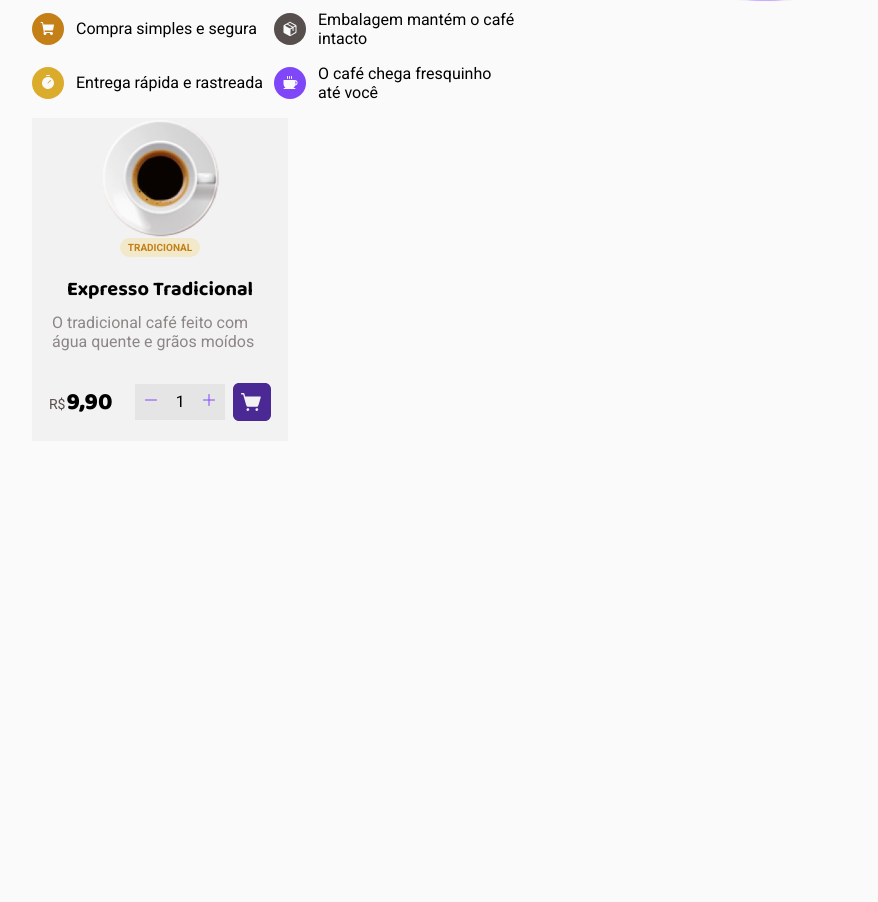
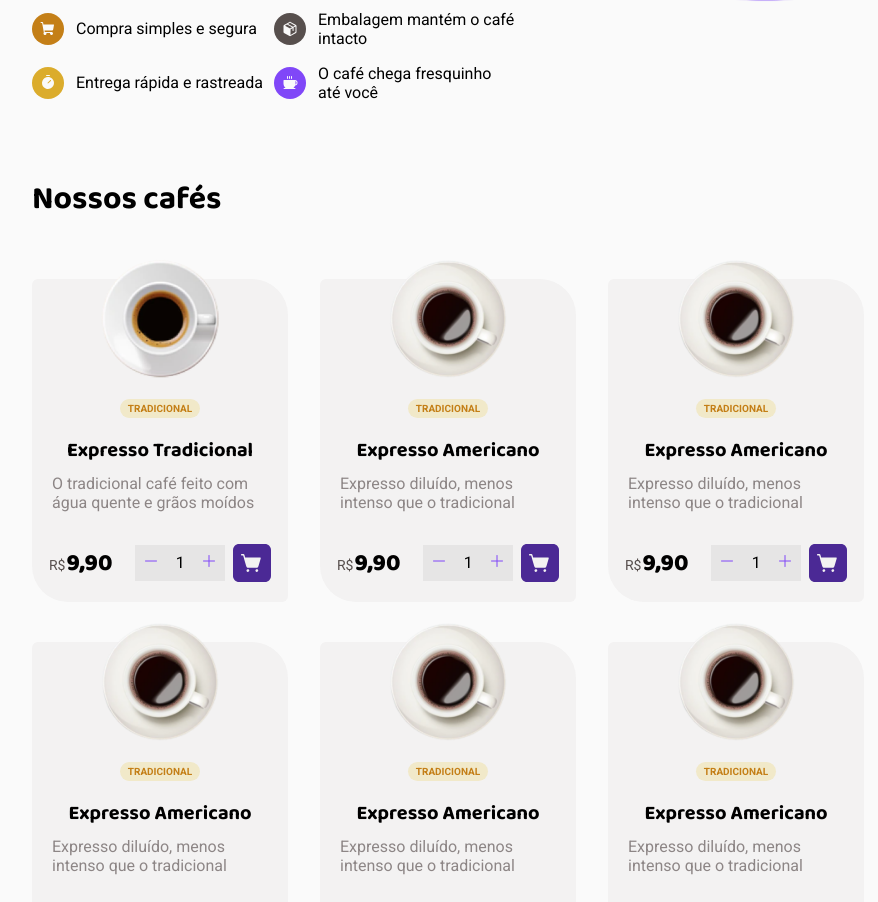
Before and after one commit to lucasveigaa/coffe-delivery, a React (Vite) app: page / in a window 1280 px wide. Shown: the part 548-1450 px from the top of the page, without its empty margins (128-1006 px from the left). Before the commit the page ends 989 px from the top, so only its background shows below. Built offline with nearby package versions, Linux system fonts and the light colour scheme.

Commit message:
Finishing pag home and adding props to component ItemCart

```diff
--- a/src/App.tsx
+++ b/src/App.tsx
@@ -1,7 +1,6 @@
 import { ThemeProvider } from "styled-components";
-import { BannerHome } from "./components/BannerHome";
 import { Header } from "./components/Header";
-import { ItemCart } from "./components/ItemCart";
+import { Home } from "./pages/Home";
 import { GlobalStyle } from "./styles/global";
 import { defaultTheme } from "./styles/themes/default";
 
@@ -10,8 +9,7 @@ function App() {
     <div>
       <ThemeProvider theme={defaultTheme}>
         <Header />
-        <BannerHome />
-        <ItemCart />
+        <Home />
         <GlobalStyle />
       </ThemeProvider>
     </div>
--- a/src/components/BannerHome/styles.ts
+++ b/src/components/BannerHome/styles.ts
@@ -3,6 +3,7 @@ import styled from "styled-components";
 export const DivContainer = styled.div`
   display: flex;
   margin-top: 5.8rem;
+  margin-bottom: 3.5rem;
 `;
 
 export const Title = styled.h1`
--- a/src/components/ItemCart/index.tsx
+++ b/src/components/ItemCart/index.tsx
@@ -1,9 +1,10 @@
-import traditionalCoffe from "../../assets/traditional-coffe.svg";
 import cartWhiteBackPurpleDark from "../../assets/cart-white-back-purple-dark.svg";
 import {
   DescriptionItem,
   DivAddToCart,
   DivItem,
+  DivTypeItem,
+  ImgCoffe,
   ItemInfos,
   TitleItem,
   TypeItem,
@@ -11,15 +12,30 @@ import {
 } from "./styles";
 import { Minus, Plus } from "phosphor-react";
 
-export function ItemCart() {
+interface ItemCartProps {
+  imgItem: string;
+  titleItem: string;
+  typeItem: string;
+  descriptionItem: string;
+}
+
+export function ItemCart({
+  imgItem,
+  titleItem,
+  typeItem,
+  descriptionItem,
+}: ItemCartProps) {
+  const arrTypeItem = typeItem?.split(",");
   return (
     <DivItem>
-      <img src={traditionalCoffe} />
-      <TypeItem>TRADICIONAL</TypeItem>
-      <TitleItem>Expresso Tradicional</TitleItem>
-      <DescriptionItem>
-        O tradicional café feito com água quente e grãos moídos
-      </DescriptionItem>
+      <ImgCoffe src={imgItem} />
+      <DivTypeItem>
+        {arrTypeItem?.map((item) => {
+          return <TypeItem>{item}</TypeItem>;
+        })}
+      </DivTypeItem>
+      <TitleItem>{titleItem}</TitleItem>
+      <DescriptionItem>{descriptionItem}</DescriptionItem>
       <ItemInfos>
         <ValueDiv>
           <span>R$</span>
--- a/src/components/ItemCart/styles.ts
+++ b/src/components/ItemCart/styles.ts
@@ -7,7 +7,21 @@ export const DivItem = styled.div`
   justify-content: center;
   align-items: center;
   width: 16rem;
+  border-radius: 6px 36px;
+
+  margin-right: 2rem;
+  margin-bottom: 2.5rem;
 `;
+
+export const ImgCoffe = styled.img`
+  position: relative;
+  top: -1.25rem;
+`;
+
+export const DivTypeItem = styled.div`
+  display: flex;
+  gap: 0.25rem;
+`
 
 export const TypeItem = styled.span`
   background: ${(props) => props.theme["yellow-light"]};
--- /dev/null
+++ b/src/pages/Home/index.tsx
@@ -0,0 +1,115 @@
+import { BannerHome } from "../../components/BannerHome";
+import { ItemCart } from "../../components/ItemCart";
+import { MainItens, TitleMain } from "./styled";
+
+import ImgExpressoTradicional from "../../assets/expresso-tradicional.svg";
+import ImgExpressoAmericano from "../../assets/expresso-americano.svg";
+
+export function Home() {
+  return (
+    <>
+      <BannerHome />
+      <TitleMain>Nossos cafés</TitleMain>
+      <MainItens>
+        <ItemCart
+          imgItem={ImgExpressoTradicional}
+          typeItem="TRADICIONAL"
+          titleItem="Expresso Tradicional"
+          descriptionItem="O tradicional café feito com água quente e grãos moídos
+"
+        />
+        <ItemCart
+          imgItem={ImgExpressoAmericano}
+          typeItem="TRADICIONAL"
+          titleItem="Expresso Americano"
+          descriptionItem="Expresso diluído, menos intenso que o tradicional
+"
+        />
+        <ItemCart
+          imgItem={ImgExpressoAmericano}
+          typeItem="TRADICIONAL"
+          titleItem="Expresso Americano"
+          descriptionItem="Expresso diluído, menos intenso que o tradicional
+"
+        />
+        <ItemCart
+          imgItem={ImgExpressoAmericano}
+          typeItem="TRADICIONAL"
+          titleItem="Expresso Americano"
+          descriptionItem="Expresso diluído, menos intenso que o tradicional
+"
+        />
+        <ItemCart
+          imgItem={ImgExpressoAmericano}
+          typeItem="TRADICIONAL"
+          titleItem="Expresso Americano"
+          descriptionItem="Expresso diluído, menos intenso que o tradicional
+"
+        />
+        <ItemCart
+          imgItem={ImgExpressoAmericano}
+          typeItem="TRADICIONAL"
+          titleItem="Expresso Americano"
+          descriptionItem="Expresso diluído, menos intenso que o tradicional
+"
+        />
+        <ItemCart
+          imgItem={ImgExpressoAmericano}
+          typeItem="TRADICIONAL"
+          titleItem="Expresso Americano"
+          descriptionItem="Expresso diluído, menos intenso que o tradicional
+"
+        />
+        <ItemCart
+          imgItem={ImgExpressoAmericano}
+          typeItem="TRADICIONAL"
+          titleItem="Expresso Americano"
+          descriptionItem="Expresso diluído, menos intenso que o tradicional
+"
+        />
+        <ItemCart
+          imgItem={ImgExpressoAmericano}
+          typeItem="TRADICIONAL"
+          titleItem="Expresso Americano"
+          descriptionItem="Expresso diluído, menos intenso que o tradicional
+"
+        />
+        <ItemCart
+          imgItem={ImgExpressoAmericano}
+          typeItem="TRADICIONAL"
+          titleItem="Expresso Americano"
+          descriptionItem="Expresso diluído, menos intenso que o tradicional
+"
+        />
+        <ItemCart
+          imgItem={ImgExpressoAmericano}
+          typeItem="TRADICIONAL"
+          titleItem="Expresso Americano"
+          descriptionItem="Expresso diluído, menos intenso que o tradicional
+"
+        />
+        <ItemCart
+          imgItem={ImgExpressoAmericano}
+          typeItem="TRADICIONAL"
+          titleItem="Expresso Americano"
+          descriptionItem="Expresso diluído, menos intenso que o tradicional
+"
+        />
+        <ItemCart
+          imgItem={ImgExpressoAmericano}
+          typeItem="TRADICIONAL"
+          titleItem="Expresso Americano"
+          descriptionItem="Expresso diluído, menos intenso que o tradicional
+"
+        />
+        <ItemCart
+          imgItem={ImgExpressoAmericano}
+          typeItem="TRADICIONAL"
+          titleItem="Expresso Americano"
+          descriptionItem="Expresso diluído, menos intenso que o tradicional
+"
+        />
+      </MainItens>
+    </>
+  );
+}
--- /dev/null
+++ b/src/pages/Home/styled.ts
@@ -0,0 +1,13 @@
+import styled from "styled-components";
+
+export const MainItens = styled.main`
+  display: flex;
+  flex-wrap: wrap;
+  margin: 3.375rem 0;
+`;
+
+export const TitleMain = styled.strong`
+  font-size: 2rem;
+  font-family: "Baloo 2", cursive;
+  font-weight: 800px;
+`;
```
Also changed, not shown: src/assets/expresso-americano.svg (added), src/assets/expresso-tradicional.svg (renamed from src/assets/traditional-coffe.svg), src/types/styled.d.ts (renamed from src/@types/styled.d.ts).
